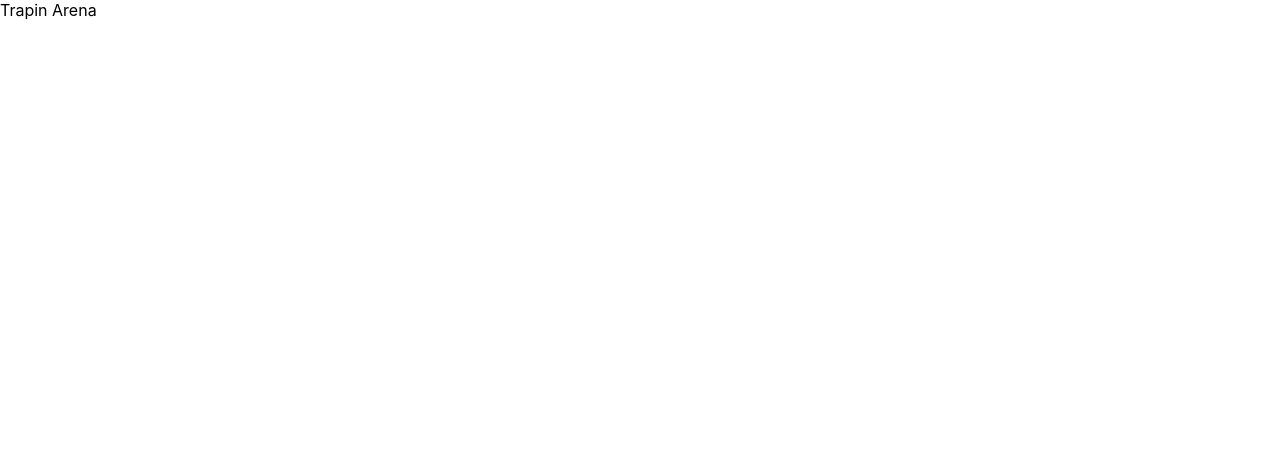
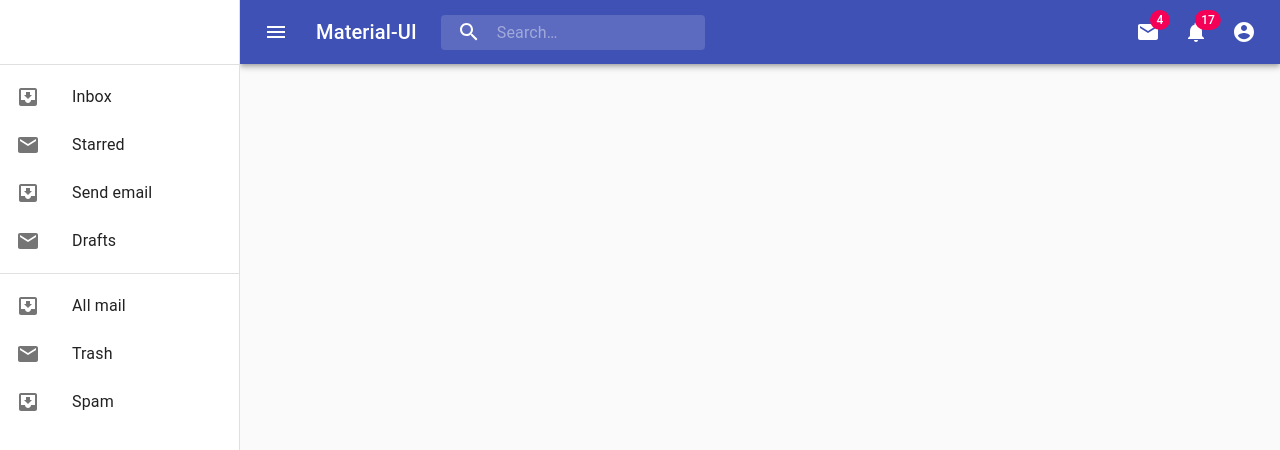
Before and after one commit to AnkitaKhurana/trapin-arena, a React (Create React App) app in the folder trapin-arena/: page / in a window 1280 px wide. Shown: the top 450 px of the page. Built offline with nearby package versions, Linux system fonts and the light colour scheme.

Commit message:
Main Components

```diff
--- a/trapin-arena/package.json
+++ b/trapin-arena/package.json
@@ -3,6 +3,8 @@
   "version": "0.1.0",
   "private": true,
   "dependencies": {
+    "@material-ui/core": "^4.4.0",
+    "@material-ui/icons": "^4.2.1",
     "react": "^16.9.0",
     "react-dom": "^16.9.0",
     "react-scripts": "3.1.1"
--- a/trapin-arena/src/App.js
+++ b/trapin-arena/src/App.js
@@ -1,11 +1,13 @@
 import React from 'react';
+import Navigator from './Components/Navbar/navbar.jsx';
+import Screen from './Components/Screen/screen.jsx';
 import './App.css';
 
 function App() {
   return (
     <div className="App">
-
-        Trapin Arena
+      <Navigator/>
+      <Screen/>
     </div>
   );
 }
--- /dev/null
+++ b/trapin-arena/src/Components/Navbar/navbar.jsx
@@ -0,0 +1,235 @@
+import React from 'react';
+import { fade, makeStyles } from '@material-ui/core/styles';
+import AppBar from '@material-ui/core/AppBar';
+import Toolbar from '@material-ui/core/Toolbar';
+import IconButton from '@material-ui/core/IconButton';
+import Typography from '@material-ui/core/Typography';
+import InputBase from '@material-ui/core/InputBase';
+import Badge from '@material-ui/core/Badge';
+import MenuItem from '@material-ui/core/MenuItem';
+import Menu from '@material-ui/core/Menu';
+import MenuIcon from '@material-ui/icons/Menu';
+import SearchIcon from '@material-ui/icons/Search';
+import AccountCircle from '@material-ui/icons/AccountCircle';
+import MailIcon from '@material-ui/icons/Mail';
+import NotificationsIcon from '@material-ui/icons/Notifications';
+import MoreIcon from '@material-ui/icons/MoreVert';
+const drawerWidth = 240;
+
+const useStyles = makeStyles(theme => ({
+  appBar: {
+    width: `calc(100% - ${drawerWidth}px)`,
+    marginLeft: drawerWidth,
+  },
+  grow: {
+    flexGrow: 1,
+  },
+  menuButton: {
+    marginRight: theme.spacing(2),
+  },
+  title: {
+    display: 'none',
+    [theme.breakpoints.up('sm')]: {
+      display: 'block',
+    },
+  },
+  search: {
+    position: 'relative',
+    borderRadius: theme.shape.borderRadius,
+    backgroundColor: fade(theme.palette.common.white, 0.15),
+    '&:hover': {
+      backgroundColor: fade(theme.palette.common.white, 0.25),
+    },
+    marginRight: theme.spacing(2),
+    marginLeft: 0,
+    width: '100%',
+    [theme.breakpoints.up('sm')]: {
+      marginLeft: theme.spacing(3),
+      width: 'auto',
+    },
+  },
+  searchIcon: {
+    width: theme.spacing(7),
+    height: '100%',
+    position: 'absolute',
+    pointerEvents: 'none',
+    display: 'flex',
+    alignItems: 'center',
+    justifyContent: 'center',
+  },
+  inputRoot: {
+    color: 'inherit',
+  },
+  inputInput: {
+    padding: theme.spacing(1, 1, 1, 7),
+    transition: theme.transitions.create('width'),
+    width: '100%',
+    [theme.breakpoints.up('md')]: {
+      width: 200,
+    },
+  },
+  sectionDesktop: {
+    display: 'none',
+    [theme.breakpoints.up('md')]: {
+      display: 'flex',
+    },
+  },
+  sectionMobile: {
+    display: 'flex',
+    [theme.breakpoints.up('md')]: {
+      display: 'none',
+    },
+  },
+}));
+
+export default function Navigator() {
+  const classes = useStyles();
+  const [anchorEl, setAnchorEl] = React.useState(null);
+  const [mobileMoreAnchorEl, setMobileMoreAnchorEl] = React.useState(null);
+
+  const isMenuOpen = Boolean(anchorEl);
+  const isMobileMenuOpen = Boolean(mobileMoreAnchorEl);
+
+  function handleProfileMenuOpen(event) {
+    setAnchorEl(event.currentTarget);
+  }
+
+  function handleMobileMenuClose() {
+    setMobileMoreAnchorEl(null);
+  }
+
+  function handleMenuClose() {
+    setAnchorEl(null);
+    handleMobileMenuClose();
+  }
+
+  function handleMobileMenuOpen(event) {
+    setMobileMoreAnchorEl(event.currentTarget);
+  }
+
+  const menuId = 'primary-search-account-menu';
+  const renderMenu = (
+    <Menu
+      anchorEl={anchorEl}
+      anchorOrigin={{ vertical: 'top', horizontal: 'right' }}
+      id={menuId}
+      keepMounted
+      transformOrigin={{ vertical: 'top', horizontal: 'right' }}
+      open={isMenuOpen}
+      onClose={handleMenuClose}
+    >
+      <MenuItem onClick={handleMenuClose}>Profile</MenuItem>
+      <MenuItem onClick={handleMenuClose}>My account</MenuItem>
+    </Menu>
+  );
+
+  const mobileMenuId = 'primary-search-account-menu-mobile';
+  const renderMobileMenu = (
+    <Menu
+      anchorEl={mobileMoreAnchorEl}
+      anchorOrigin={{ vertical: 'top', horizontal: 'right' }}
+      id={mobileMenuId}
+      keepMounted
+      transformOrigin={{ vertical: 'top', horizontal: 'right' }}
+      open={isMobileMenuOpen}
+      onClose={handleMobileMenuClose}
+    >
+      <MenuItem>
+        <IconButton aria-label="show 4 new mails" color="inherit">
+          <Badge badgeContent={4} color="secondary">
+            <MailIcon />
+          </Badge>
+        </IconButton>
+        <p>Messages</p>
+      </MenuItem>
+      <MenuItem>
+        <IconButton aria-label="show 11 new notifications" color="inherit">
+          <Badge badgeContent={11} color="secondary">
+            <NotificationsIcon />
+          </Badge>
+        </IconButton>
+        <p>Notifications</p>
+      </MenuItem>
+      <MenuItem onClick={handleProfileMenuOpen}>
+        <IconButton
+          aria-label="account of current user"
+          aria-controls="primary-search-account-menu"
+          aria-haspopup="true"
+          color="inherit"
+        >
+          <AccountCircle />
+        </IconButton>
+        <p>Profile</p>
+      </MenuItem>
+    </Menu>
+  );
+
+  return (
+    <div className={classes.grow}>
+      <AppBar position="static" className={classes.appBar}>
+        <Toolbar>
+          <IconButton
+            edge="start"
+            className={classes.menuButton}
+            color="inherit"
+            aria-label="open drawer"
+          >
+            <MenuIcon />
+          </IconButton>
+          <Typography className={classes.title} variant="h6" noWrap>
+            Material-UI
+          </Typography>
+          <div className={classes.search}>
+            <div className={classes.searchIcon}>
+              <SearchIcon />
+            </div>
+            <InputBase
+              placeholder="Search…"
+              classes={{
+                root: classes.inputRoot,
+                input: classes.inputInput,
+              }}
+              inputProps={{ 'aria-label': 'search' }}
+            />
+          </div>
+          <div className={classes.grow} />
+          <div className={classes.sectionDesktop}>
+            <IconButton aria-label="show 4 new mails" color="inherit">
+              <Badge badgeContent={4} color="secondary">
+                <MailIcon />
+              </Badge>
+            </IconButton>
+            <IconButton aria-label="show 17 new notifications" color="inherit">
+              <Badge badgeContent={17} color="secondary">
+                <NotificationsIcon />
+              </Badge>
+            </IconButton>
+            <IconButton
+              edge="end"
+              aria-label="account of current user"
+              aria-controls={menuId}
+              aria-haspopup="true"
+              onClick={handleProfileMenuOpen}
+              color="inherit"
+            >
+              <AccountCircle />
+            </IconButton>
+          </div>
+          <div className={classes.sectionMobile}>
+            <IconButton
+              aria-label="show more"
+              aria-controls={mobileMenuId}
+              aria-haspopup="true"
+              onClick={handleMobileMenuOpen}
+              color="inherit"
+            >
+              <MoreIcon />
+            </IconButton>
+          </div>
+        </Toolbar>
+      </AppBar>
+      {renderMobileMenu}
+      {renderMenu}
+    </div>
+  );
+}
--- /dev/null
+++ b/trapin-arena/src/Components/Screen/LeftPanel/leftPanel.jsx
@@ -0,0 +1,75 @@
+import React from 'react';
+import { makeStyles } from '@material-ui/core/styles';
+import Drawer from '@material-ui/core/Drawer';
+import CssBaseline from '@material-ui/core/CssBaseline';
+import List from '@material-ui/core/List';
+import Divider from '@material-ui/core/Divider';
+import ListItem from '@material-ui/core/ListItem';
+import ListItemIcon from '@material-ui/core/ListItemIcon';
+import ListItemText from '@material-ui/core/ListItemText';
+import InboxIcon from '@material-ui/icons/MoveToInbox';
+import MailIcon from '@material-ui/icons/Mail';
+
+const drawerWidth = 240;
+
+const useStyles = makeStyles(theme => ({
+  root: {
+    display: 'flex',
+  },
+  appBar: {
+    width: `calc(100% - ${drawerWidth}px)`,
+    marginLeft: drawerWidth,
+  },
+  drawer: {
+    width: drawerWidth,
+    flexShrink: 0,
+  },
+  drawerPaper: {
+    width: drawerWidth,
+  },
+  toolbar: theme.mixins.toolbar,
+  content: {
+    flexGrow: 1,
+    backgroundColor: theme.palette.background.default,
+    padding: theme.spacing(3),
+  },
+}));
+
+export default function Leftpanel() {
+  const classes = useStyles();
+
+  return (
+    <div className={classes.root}>
+      <CssBaseline />
+      <Drawer
+        className={classes.drawer}
+        variant="permanent"
+        classes={{
+          paper: classes.drawerPaper,
+        }}
+        anchor="left"
+      >
+        <div className={classes.toolbar} />
+        <Divider />
+        <List>
+          {['Inbox', 'Starred', 'Send email', 'Drafts'].map((text, index) => (
+            <ListItem button key={text}>
+              <ListItemIcon>{index % 2 === 0 ? <InboxIcon /> : <MailIcon />}</ListItemIcon>
+              <ListItemText primary={text} />
+            </ListItem>
+          ))}
+        </List>
+        <Divider />
+        <List>
+          {['All mail', 'Trash', 'Spam'].map((text, index) => (
+            <ListItem button key={text}>
+              <ListItemIcon>{index % 2 === 0 ? <InboxIcon /> : <MailIcon />}</ListItemIcon>
+              <ListItemText primary={text} />
+            </ListItem>
+          ))}
+        </List>
+      </Drawer>
+
+    </div>
+  );
+}
--- /dev/null
+++ b/trapin-arena/src/Components/Screen/screen.jsx
@@ -0,0 +1,40 @@
+import React from "react";
+import LeftPanel from "./LeftPanel/leftPanel";
+import PropTypes from "prop-types";
+import { withStyles } from "@material-ui/styles";
+const drawerWidth = 240;
+
+const styles = theme => ({
+   toolbar: {display: 'flex',
+    alignItems: "center",
+    justifyContent: "flex-end",
+    padding: "0 8px",
+    minHeight: '64px'
+},
+  content: {
+    flexGrow: 1,
+    paddingLeft: drawerWidth+"px"
+  }
+});
+class Screen extends React.Component {
+  render() {
+    const { classes } = this.props;
+
+    return (
+      <div>
+        <LeftPanel></LeftPanel>
+        <main className={classes.content}>
+          <div className={classes.toolbar} />
+
+
+        </main>
+      </div>
+    );
+  }
+}
+
+Screen.propTypes = {
+  classes: PropTypes.object.isRequired
+};
+
+export default withStyles(styles)(Screen);
```
Also changed, not shown: 1 other file (tests, documents, lock files or other folders).
